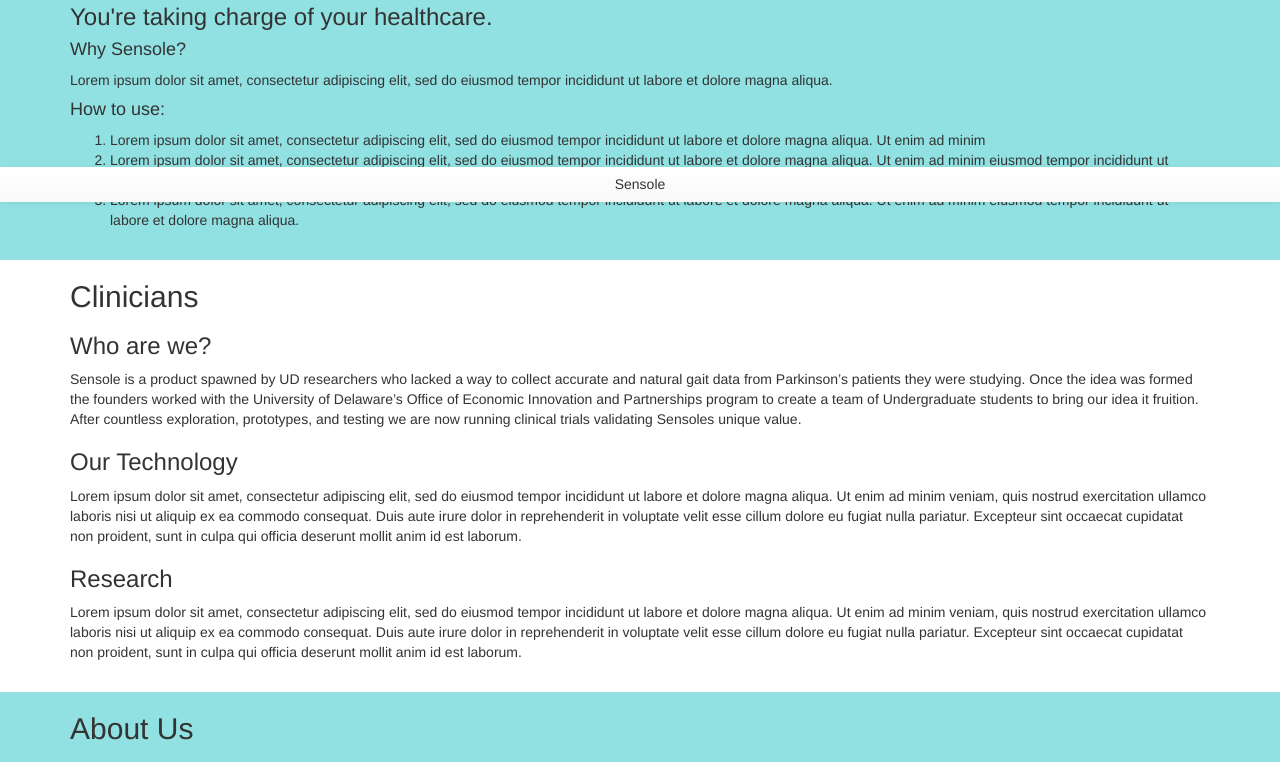
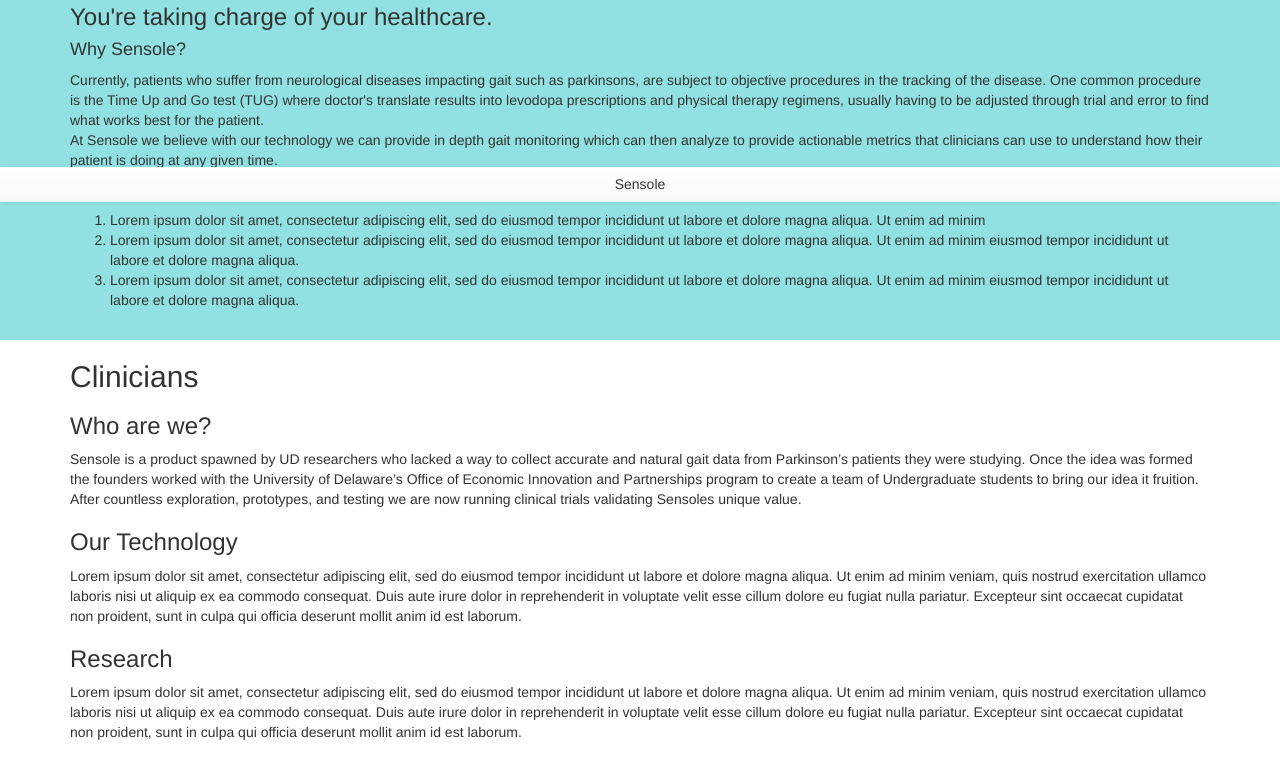
Before and after one commit to mpalm1234/sensole, a plain HTML site: page index.html in a window 1280 px wide. Shown: the part 598-1360 px from the top of the page. Drawn offline with nearby package versions, Linux system fonts and the light colour scheme.

Commit message:
added some info

```diff
--- a/index.html
+++ b/index.html
@@ -19,12 +19,6 @@
     crossorigin="anonymous">
 
     <link rel="stylesheet" href="main.css">
-
-    <script>
-      var shiftWindow = function() { scrollBy(0, -50) };
-      window.addEventListener("hashchange", shiftWindow);
-      function load() { if (window.location.hash) shiftWindow(); }
-    </script>
 
   </head>
 
@@ -99,8 +93,18 @@
         <h3>You're taking charge of your healthcare.</h3>
 
         <h4>Why Sensole?</h4>
-        <p>Lorem ipsum dolor sit amet, consectetur adipiscing elit, sed do
-          eiusmod tempor incididunt ut labore et dolore magna aliqua.</p>
+        <p>
+          Currently, patients who suffer from neurological diseases impacting gait
+          such as parkinsons, are subject to objective procedures in the tracking
+          of the disease. One common procedure is the Time Up and Go test (TUG)
+          where doctor's translate results into levodopa prescriptions and physical
+          therapy regimens, usually having to be adjusted through trial and error
+          to find what works best for the patient. <br>
+
+          At Sensole we believe with our technology we can provide in depth gait
+          monitoring which can then analyze to provide actionable metrics that
+          clinicians can use to understand how their patient is doing at any given time.
+        </p>
 
         <h4>How to use:</h4>
         <ol>
@@ -299,7 +303,7 @@
 
         <!-- Email Signup -->
         <form action="action_page.php">
-          <h2>Keep in Touch!</h2>
+          <h3>Keep in Touch!</h3>
           <label><b>Email:</b></label>
           <input type="text" placeholder="Enter Email" name="email" required>
           <button type="submit" class="signupbtn">Sign Up</button>
```
